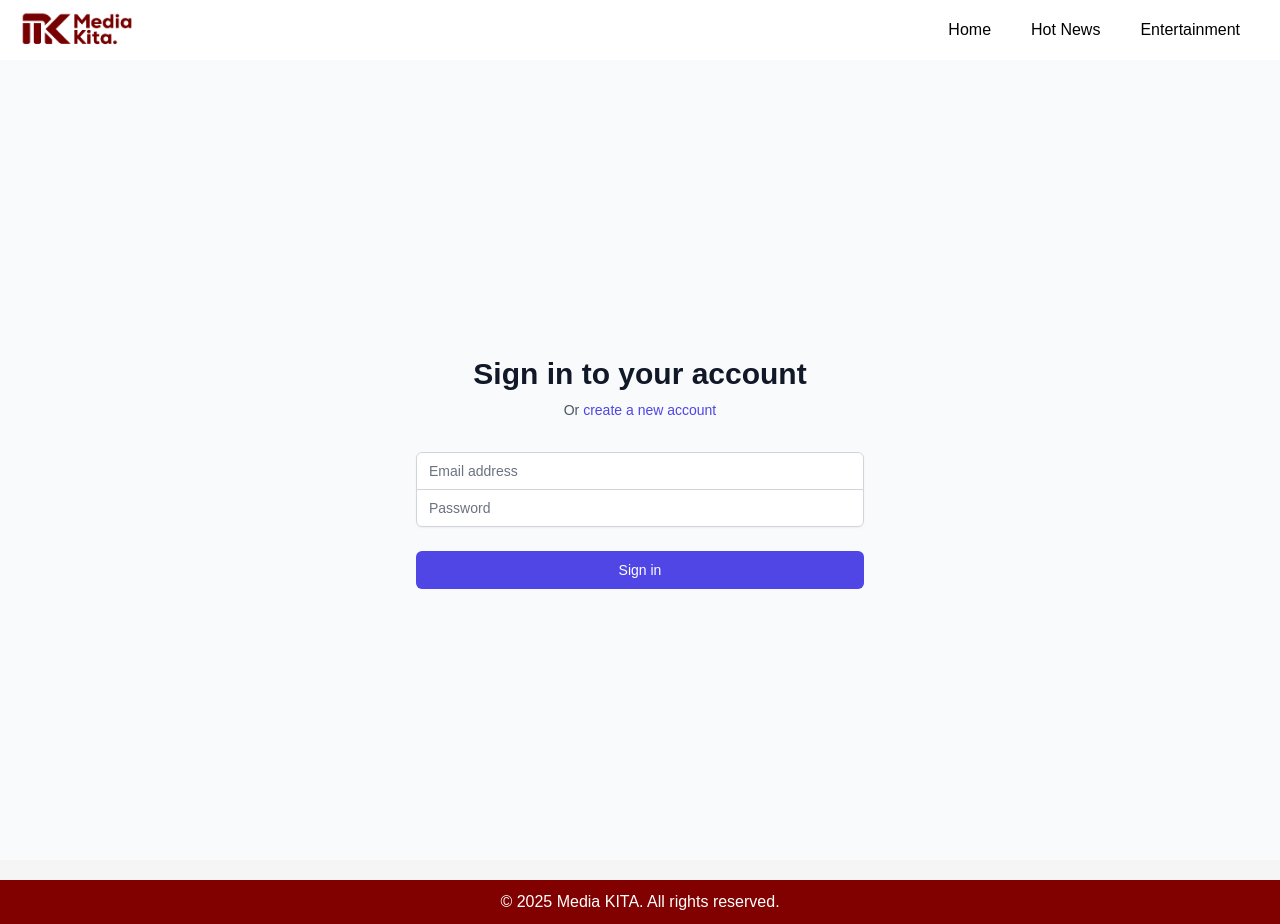
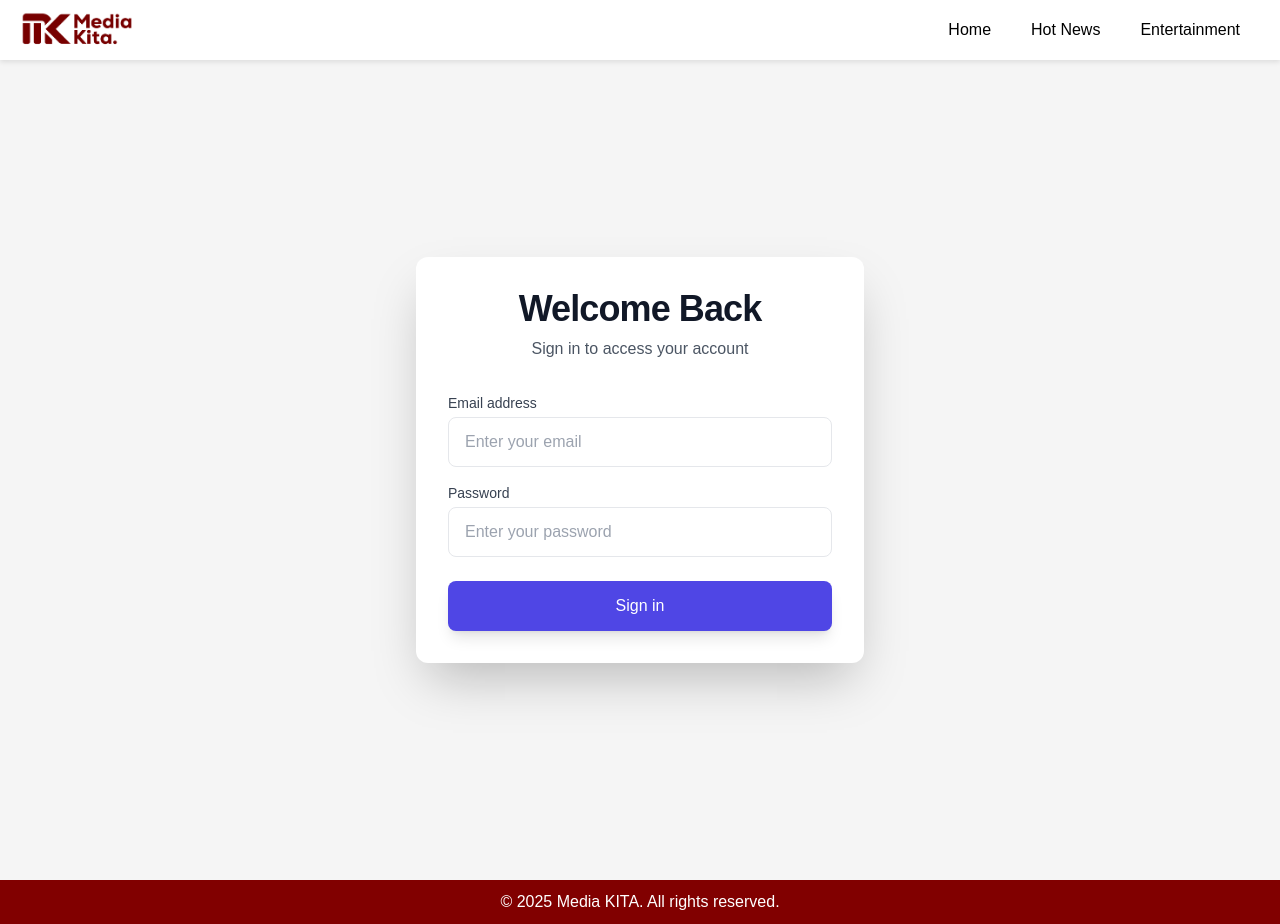
Before and after one commit to Ghavio1516/mediakita, a Next.js app: page /login in a window 1280 px wide. Built offline with nearby package versions, Linux system fonts and the light colour scheme.

Commit message:
login page

```diff
--- a/app/login/page.tsx
+++ b/app/login/page.tsx
@@ -39,23 +39,20 @@
   };
 
   return (
-    <div className="min-h-screen flex items-center justify-center bg-gray-50 py-12 px-4 sm:px-6 lg:px-8">
-      <div className="max-w-md w-full space-y-8">
+    <div className="min-h-screen flex items-center justify-center py-12 px-4 sm:px-6 lg:px-8">
+      <div className="max-w-md w-full bg-white rounded-xl shadow-2xl p-8 space-y-8">
         <div>
-          <h2 className="mt-6 text-center text-3xl font-extrabold text-gray-900">
-            Sign in to your account
+          <h2 className="text-center text-4xl font-bold text-gray-900 tracking-tight">
+            Welcome Back
           </h2>
-          <p className="mt-2 text-center text-sm text-gray-600">
-            Or{' '}
-            <Link href="/register" className="font-medium text-indigo-600 hover:text-indigo-500">
-              create a new account
-            </Link>
+          <p className="mt-2 text-center text-gray-600">
+            Sign in to access your account
           </p>
         </div>
         <form className="mt-8 space-y-6" onSubmit={handleSubmit}>
-          <div className="rounded-md shadow-sm -space-y-px">
+          <div className="space-y-4">
             <div>
-              <label htmlFor="email" className="sr-only">
+              <label htmlFor="email" className="block text-sm font-medium text-gray-700 mb-1">
                 Email address
               </label>
               <input
@@ -63,14 +60,14 @@
                 name="email"
                 type="email"
                 required
-                className="appearance-none rounded-none relative block w-full px-3 py-2 border border-gray-300 placeholder-gray-500 text-gray-900 rounded-t-md focus:outline-none focus:ring-indigo-500 focus:border-indigo-500 focus:z-10 sm:text-sm"
-                placeholder="Email address"
+                className="appearance-none block w-full px-4 py-3 border border-gray-200 rounded-lg focus:outline-none focus:ring-2 focus:ring-indigo-500 focus:border-transparent transition duration-150 ease-in-out"
+                placeholder="Enter your email"
                 value={formData.email}
                 onChange={(e) => setFormData({ ...formData, email: e.target.value })}
               />
             </div>
             <div>
-              <label htmlFor="password" className="sr-only">
+              <label htmlFor="password" className="block text-sm font-medium text-gray-700 mb-1">
                 Password
               </label>
               <input
@@ -78,8 +75,8 @@
                 name="password"
                 type="password"
                 required
-                className="appearance-none rounded-none relative block w-full px-3 py-2 border border-gray-300 placeholder-gray-500 text-gray-900 rounded-b-md focus:outline-none focus:ring-indigo-500 focus:border-indigo-500 focus:z-10 sm:text-sm"
-                placeholder="Password"
+                className="appearance-none block w-full px-4 py-3 border border-gray-200 rounded-lg focus:outline-none focus:ring-2 focus:ring-indigo-500 focus:border-transparent transition duration-150 ease-in-out"
+                placeholder="Enter your password"
                 value={formData.password}
                 onChange={(e) => setFormData({ ...formData, password: e.target.value })}
               />
@@ -87,13 +84,15 @@
           </div>
 
           {error && (
-            <div className="text-red-500 text-sm text-center">{error}</div>
+            <div className="bg-red-50 text-red-500 p-3 rounded-lg text-sm text-center">
+              {error}
+            </div>
           )}
 
           <div>
             <button
               type="submit"
-              className="group relative w-full flex justify-center py-2 px-4 border border-transparent text-sm font-medium rounded-md text-white bg-indigo-600 hover:bg-indigo-700 focus:outline-none focus:ring-2 focus:ring-offset-2 focus:ring-indigo-500"
+              className="w-full flex justify-center py-3 px-4 border border-transparent rounded-lg text-white bg-indigo-600 hover:bg-indigo-700 focus:outline-none focus:ring-2 focus:ring-offset-2 focus:ring-indigo-500 transition duration-150 ease-in-out text-base font-medium shadow-lg hover:shadow-xl"
             >
               Sign in
             </button>
```
